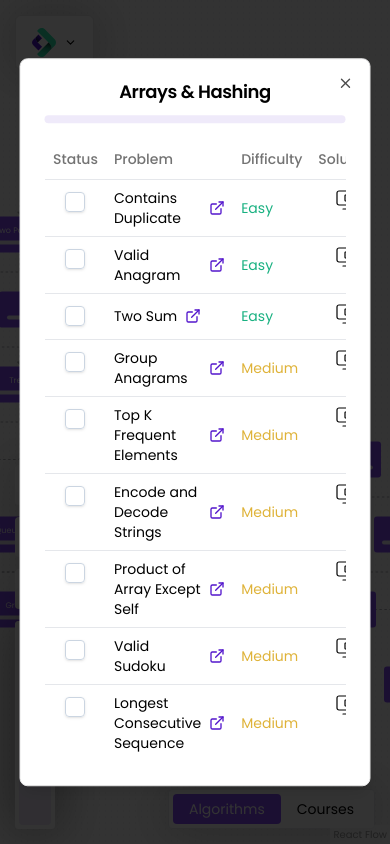
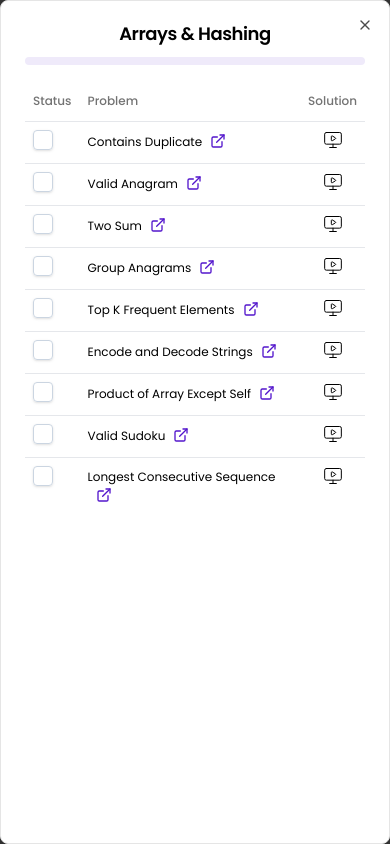
Before and after one commit to ProgramadoresSemPatria/TreemapDestroyer-module-code-breakers, a React (Vite) app: page / in a window 390 px wide. Both pictures are taken after a click on the element "Arrays & Hashing". Built offline with nearby package versions, Linux system fonts and the light colour scheme.

Commit message:
refactor: table responsiveness

```diff
--- a/src/components/ExercisesTable.tsx
+++ b/src/components/ExercisesTable.tsx
@@ -55,10 +55,12 @@ export function ExercisesTable({ exercises }: ExercisesTableProps) {
     <Table>
       <TableHeader>
         <TableRow>
-          <TableHead className="text-center">Status</TableHead>
-          <TableHead>Problem</TableHead>
-          <TableHead>Difficulty</TableHead>
-          <TableHead className="text-center">Solution</TableHead>
+          <TableHead className="text-xs lg:text-sm">Status</TableHead>
+          <TableHead className="text-xs lg:text-sm">Problem</TableHead>
+          <TableHead className="hidden lg:table-cell">Difficulty</TableHead>
+          <TableHead className="text-xs lg:text-sm text-center">
+            Solution
+          </TableHead>
         </TableRow>
       </TableHeader>
       <TableBody>
@@ -67,8 +69,8 @@ export function ExercisesTable({ exercises }: ExercisesTableProps) {
             key={exercise.id}
             className={clsx("hover:bg-gray-100 transition-colors")}
           >
-            <TableCell className="flex justify-center items-center">
-              <div>
+            <TableCell className="flex items-center h-full">
+              <div className="h-full">
                 <Checkbox
                   checked={doneExercisesId?.[exercise.id] || false}
                   onChange={() => changeStatus(exercise.id)}
@@ -77,24 +79,27 @@ export function ExercisesTable({ exercises }: ExercisesTableProps) {
             </TableCell>
             <TableCell>
               <a
-                className="flex items-center gap-2 dark:text-[#F5F5F5]"
+                className="text-xs lg:text-sm dark:text-[#F5F5F5]"
                 target="_blank'"
                 href={exercise.link}
               >
                 {exercise.problem}
                 <ExternalLink
-                  className="text-[#5316CC] dark:text-[#979797] flex-shrink-0"
+                  className="text-[#5316CC] dark:text-[#979797] flex-shrink-0 inline-block ml-2 mb-1"
                   size={16}
                 />
               </a>
             </TableCell>
-            <TableCell style={{ color: difficultyColors[exercise.difficulty] }}>
+            <TableCell
+              style={{ color: difficultyColors[exercise.difficulty] }}
+              className="hidden lg:table-cell"
+            >
               {exercise.difficulty}
             </TableCell>
             <TableCell className="flex items-center justify-center">
               <a target="_blank" href={exercise.solution}>
                 <MonitorPlay
-                  className="dark:text-[#F5F5F5]"
+                  className="dark:text-[#F5F5F5] size-5"
                   strokeWidth={1.2}
                 />
               </a>
--- a/src/components/ProgressNode.tsx
+++ b/src/components/ProgressNode.tsx
@@ -47,7 +47,7 @@ export function ProgressNode({ data }: NodeProps<ProgressNode>) {
           />
         </button>
       </DialogTrigger>
-      <DialogContent className="min-w-fit max-w-[90vw] max-h-[90vh] overflow-y-auto lg:w-[50rem] dark:bg-[#242424]">
+      <DialogContent className="overflow-y-auto min-w-full h-[100dvh] lg:min-w-fit lg:h-fit lg:w-[50rem] lg:max-w-[90vw] lg:max-h-[90vh] dark:bg-[#242424]">
         <DialogHeader className="gap-2">
           <DialogTitle className="dark:text-[#F5F5F5]">
             {data.label}
--- a/src/components/Treemap.tsx
+++ b/src/components/Treemap.tsx
@@ -75,7 +75,7 @@ export function Treemap() {
   };
 
   return (
-    <div className="absolute w-[100svw] h-[100svh]">
+    <div className="absolute w-[100dvw] h-[100dvh]">
       <ReactFlow
         nodes={nodes}
         nodeTypes={nodeTypes}
--- a/src/components/ui/dialog.tsx
+++ b/src/components/ui/dialog.tsx
@@ -36,7 +36,7 @@ const DialogContent = React.forwardRef<
     <DialogPrimitive.Content
       ref={ref}
       className={cn(
-        "fixed left-[50%] top-[50%] z-50 grid w-full max-w-lg translate-x-[-50%] translate-y-[-50%] gap-4 border border-neutral-200 bg-white p-6 shadow-lg duration-200 data-[state=open]:animate-in data-[state=closed]:animate-out data-[state=closed]:fade-out-0 data-[state=open]:fade-in-0 data-[state=closed]:zoom-out-95 data-[state=open]:zoom-in-95 data-[state=closed]:slide-out-to-left-1/2 data-[state=closed]:slide-out-to-top-[48%] data-[state=open]:slide-in-from-left-1/2 data-[state=open]:slide-in-from-top-[48%] rounded-lg dark:border-neutral-800 dark:bg-neutral-950",
+        "fixed left-[50%] top-[50%] z-50 flex flex-col w-full max-w-lg translate-x-[-50%] translate-y-[-50%] gap-4 border border-neutral-200 bg-white p-6 shadow-lg duration-200 data-[state=open]:animate-in data-[state=closed]:animate-out data-[state=closed]:fade-out-0 data-[state=open]:fade-in-0 data-[state=closed]:zoom-out-95 data-[state=open]:zoom-in-95 data-[state=closed]:slide-out-to-left-1/2 data-[state=closed]:slide-out-to-top-[48%] data-[state=open]:slide-in-from-left-1/2 data-[state=open]:slide-in-from-top-[48%] rounded-lg dark:border-neutral-800 dark:bg-neutral-950",
         className
       )}
       {...props}
--- a/src/index.css
+++ b/src/index.css
@@ -11,3 +11,17 @@ html {
     --radius: 0.5rem;
   }
 }
+
+::-webkit-scrollbar {
+  width: 0.25rem;
+}
+
+::-webkit-scrollbar-track {
+  box-shadow: inset 0 0 5px #f2f4f6;
+  border-radius: 10px;
+}
+
+::-webkit-scrollbar-thumb {
+  background: #d1d5db;
+  border-radius: 10px;
+}
```
